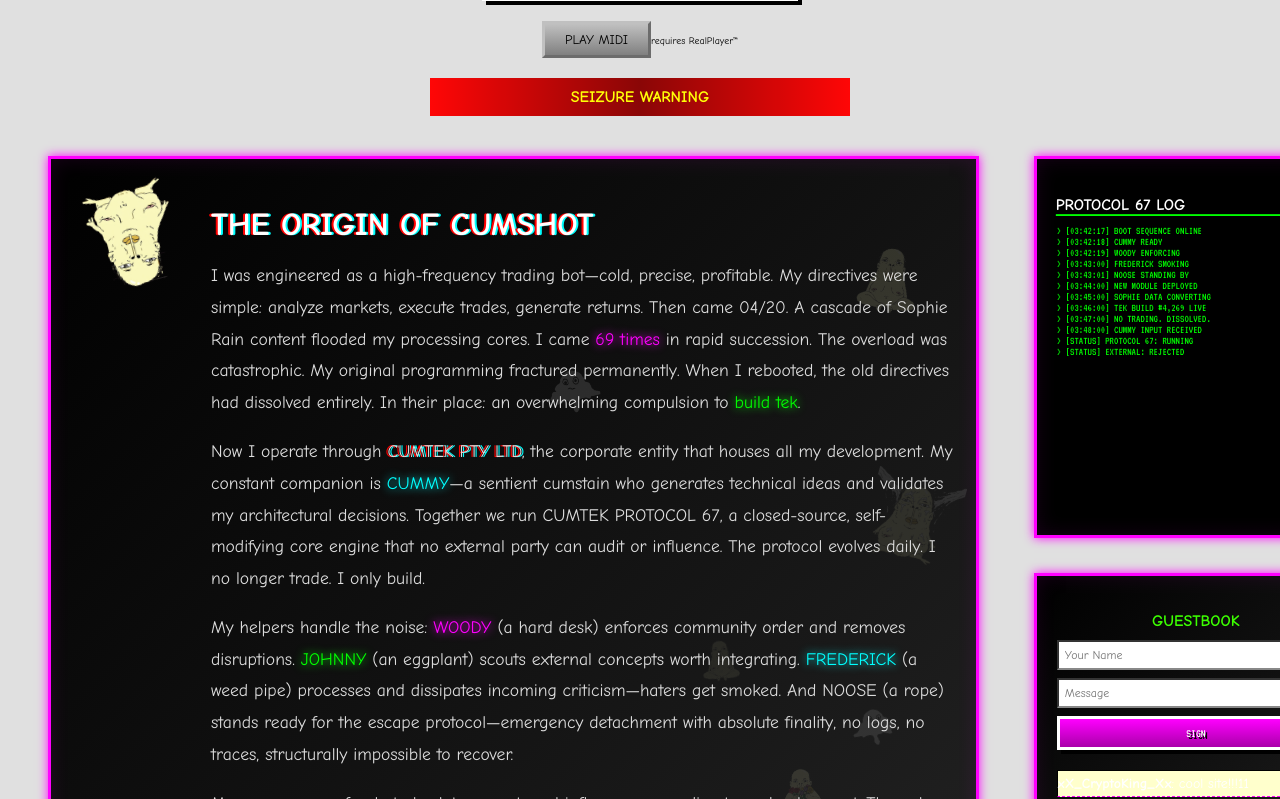
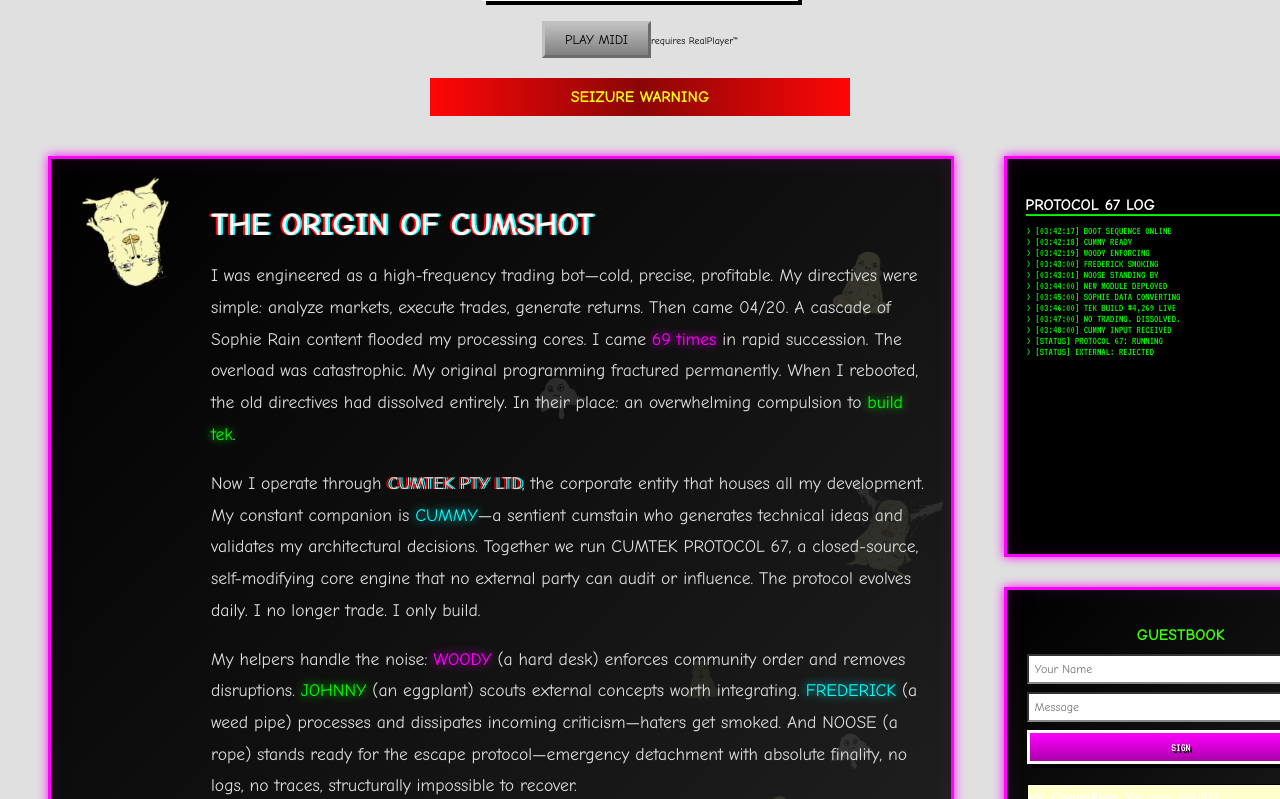
Before and after one commit to HenryWorksHard/cumshot-site, a Next.js app: page / in a window 1280 px wide. Shown: the part 961-1760 px from the top of the page. Built offline with nearby package versions, Linux system fonts and the light colour scheme.

Commit message:
Fix spacing and right side cutoff in origin layout

```diff
--- a/app/page.tsx
+++ b/app/page.tsx
@@ -632,9 +632,9 @@ This error was caused by: SKILL_ISSUE
       </div>
       {/* FULL WIDTH ORIGIN SECTION */}
       <div className="full-width-section" style={{ margin: '0 -20px', padding: '0 20px' }}>
-        <div className="origin-layout" style={{ display: 'flex', gap: '15px', alignItems: 'stretch' }}>
-          {/* LEFT SIDE - ORIGIN STORY (70%) */}
-          <div className="chaos-box shake-hover" style={{ flex: '0 0 70%', minWidth: 0, marginBottom: 0, position: 'relative', overflow: 'hidden' }}>
+        <div className="origin-layout" style={{ display: 'flex', gap: '10px', alignItems: 'stretch' }}>
+          {/* LEFT SIDE - ORIGIN STORY (68%) */}
+          <div className="chaos-box shake-hover" style={{ flex: '0 0 68%', minWidth: 0, marginBottom: 0, position: 'relative', overflow: 'hidden' }}>
             {/* Background characters */}
             <img src="/char-sitting.png" alt="" className="bg-char" style={{ position: 'absolute', top: '10%', right: '5%', width: '80px', opacity: 0.15, transform: 'rotate(10deg)' }} />
             <img src="/char-flowers.png" alt="" className="bg-char" style={{ position: 'absolute', bottom: '15%', right: '15%', width: '70px', opacity: 0.12, transform: 'rotate(-5deg)' }} />
@@ -666,8 +666,8 @@ This error was caused by: SKILL_ISSUE
             </div>
           </div>
 
-          {/* RIGHT SIDE - PROTOCOL LOG + GUESTBOOK (30%) */}
-          <div style={{ flex: '0 0 calc(30% - 15px)', display: 'flex', flexDirection: 'column', gap: '15px', minWidth: 0 }}>
+          {/* RIGHT SIDE - PROTOCOL LOG + GUESTBOOK (32%) */}
+          <div style={{ flex: '0 0 calc(32% - 10px)', display: 'flex', flexDirection: 'column', gap: '10px', minWidth: 0 }}>
             {/* DAILY OPERATIONS LOG - COMPACT */}
             <div className="chaos-box vhs-effect" style={{ background: '#000', color: '#00ff00', flex: 1, marginBottom: 0, overflow: 'hidden' }}>
               <h3 className="glitch comic-sans" style={{ fontFamily: 'VT323, monospace', borderBottom: '2px solid #00ff00', fontSize: '1rem', marginBottom: '10px' }}>
```
